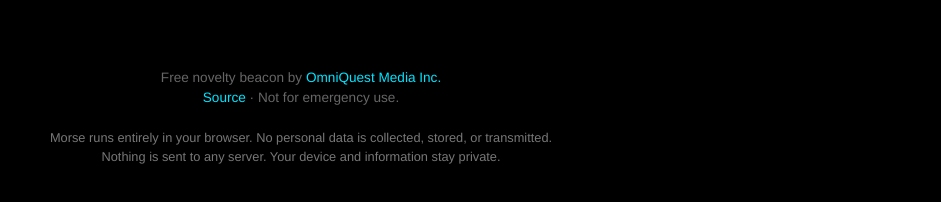
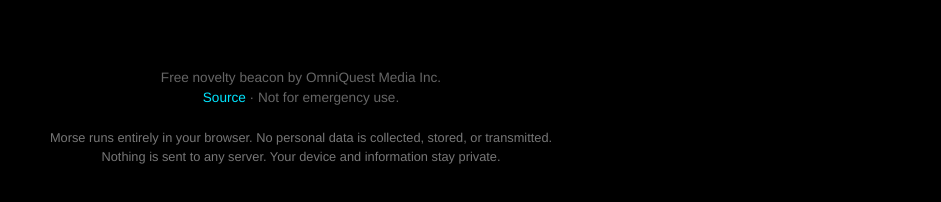
Before and after one commit to OmniQuestMedia/MORSE, a plain HTML site: page index.html in a window 1280 px wide. Shown: the part 594-796 px from the top of the page, without its empty margins (339-1280 px from the left). Drawn offline with Linux system fonts and the light colour scheme.

Commit message:
Remove link from OmniQuest Media Inc. footer text

```diff
--- a/index.html
+++ b/index.html
@@ -340,7 +340,7 @@
 
 <div class="info">
   <div class="footer">
-    Free novelty beacon by <a href="https://omniquestmedia.com" target="_blank" rel="noopener">OmniQuest Media Inc.</a><br>
+    Free novelty beacon by OmniQuest Media Inc.<br>
     <a href="https://github.com/OmniQuestMedia/MORSE" target="_blank" rel="noopener">Source</a> · Not for emergency use.
     <div class="privacy">
       Morse runs entirely in your browser. No personal data is collected, stored, or transmitted. Nothing is sent to any server. Your device and information stay private.
```
